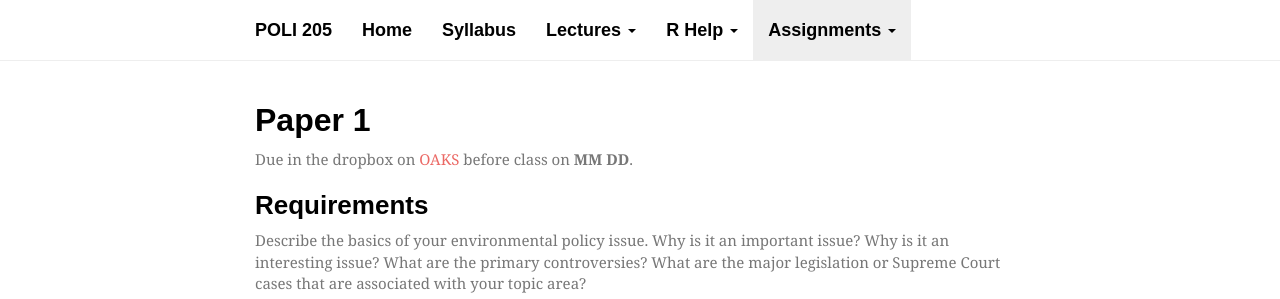
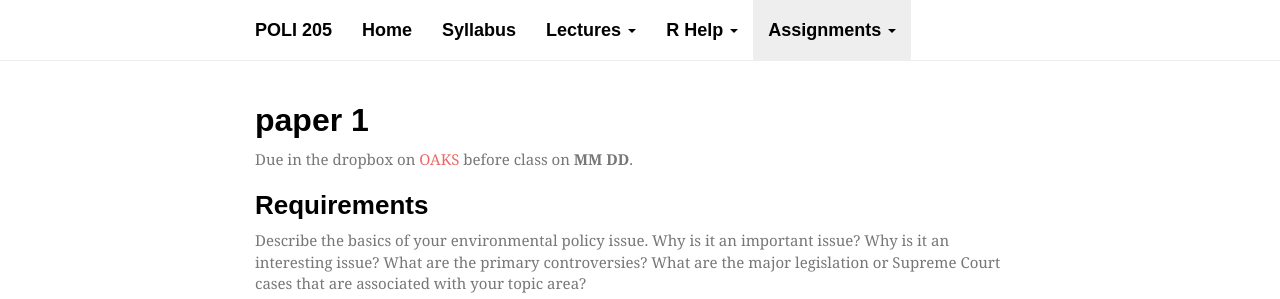
Before and after one commit to mnowlin/poli205, a Jekyll site: the page built from _assignments/01-homework.md, in a window 1280 px wide. Shown: the top 299 px of the page. Built offline with Jekyll 4.4.1, drawn with Linux system fonts in a browser that asks for light colours; nearby versions of some CDN libraries; some web fonts are replaced; a file with an impossible date is left out.

```diff
--- a/_assignments/01-homework.md
+++ b/_assignments/01-homework.md
@@ -1,5 +1,5 @@
 ---
-title: Paper 1
+title: paper 1
 ---
 
 Due in the dropbox on [OAKS](https://lms.cofc.edu/) before class on **MM DD**.
```
Also changed, not shown: 1 other file.
